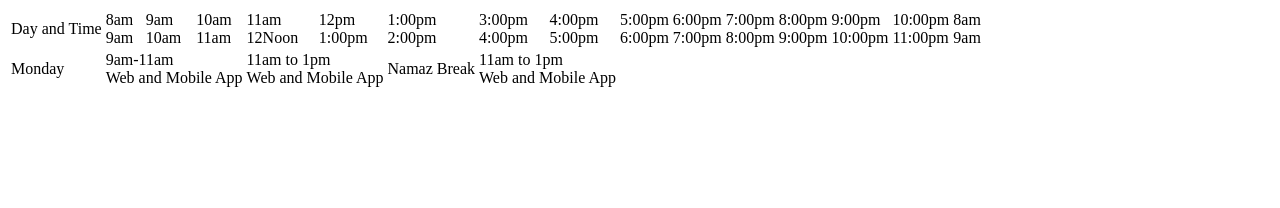
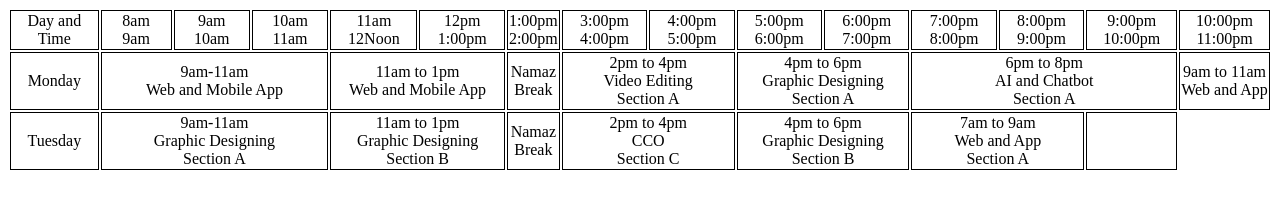
Before and after one commit to shamyorjani/SMIT, a plain HTML site: page Table-with-CSS/index.html in a window 1280 px wide. Drawn offline with Linux system fonts and the light colour scheme.

Commit message:
something

```diff
--- a/Table-with-CSS/index.html
+++ b/Table-with-CSS/index.html
@@ -26,16 +26,25 @@
                 <td>8:00pm <br>9:00pm</td>
                 <td>9:00pm <br>10:00pm</td>
                 <td>10:00pm <br>11:00pm</td>
-                <td>8am <br>9am</td>
             </tr>
             <tr>
                 <td>Monday</td>
                 <td colspan="3">9am-11am <br>Web and Mobile App</td>
                 <td colspan="2">11am to 1pm <br>Web and Mobile App</td>
                 <td colspan="2">Namaz Break</td>
-                <td colspan="2">11am to 1pm <br>Web and Mobile App</td>
-                <td></td>
-                <td></td>
+                <td colspan="2">2pm to 4pm <br>Video Editing <br>Section A</td>
+                <td colspan="2">4pm to 6pm <br>Graphic Designing <br>Section A</td>
+                <td colspan="3">6pm to 8pm <br>AI and Chatbot <br>Section A</td>
+                <td>9am to 11am <br>Web and App</td>
+            </tr>
+            <tr>
+                <td>Tuesday</td>
+                <td colspan="3">9am-11am <br>Graphic Designing <br>Section A</td>
+                <td colspan="2">11am to 1pm <br>Graphic Designing <br>Section B</td>
+                <td colspan="2">Namaz Break</td>
+                <td colspan="2">2pm to 4pm <br>CCO <br>Section C</td>
+                <td colspan="2">4pm to 6pm <br>Graphic Designing <br>Section B</td>
+                <td colspan="2">7am to 9am <br>Web and App <br>Section A</td>
                 <td></td>
             </tr>
         </table>
--- a/Table-with-CSS/style.css
+++ b/Table-with-CSS/style.css
@@ -0,0 +1,5 @@
+td {
+  text-align: center;
+  width: 150px;
+  border: 1px solid black;
+}
```
Also changed, not shown: Healthy-Life/index.html (+4 -7 lines).
